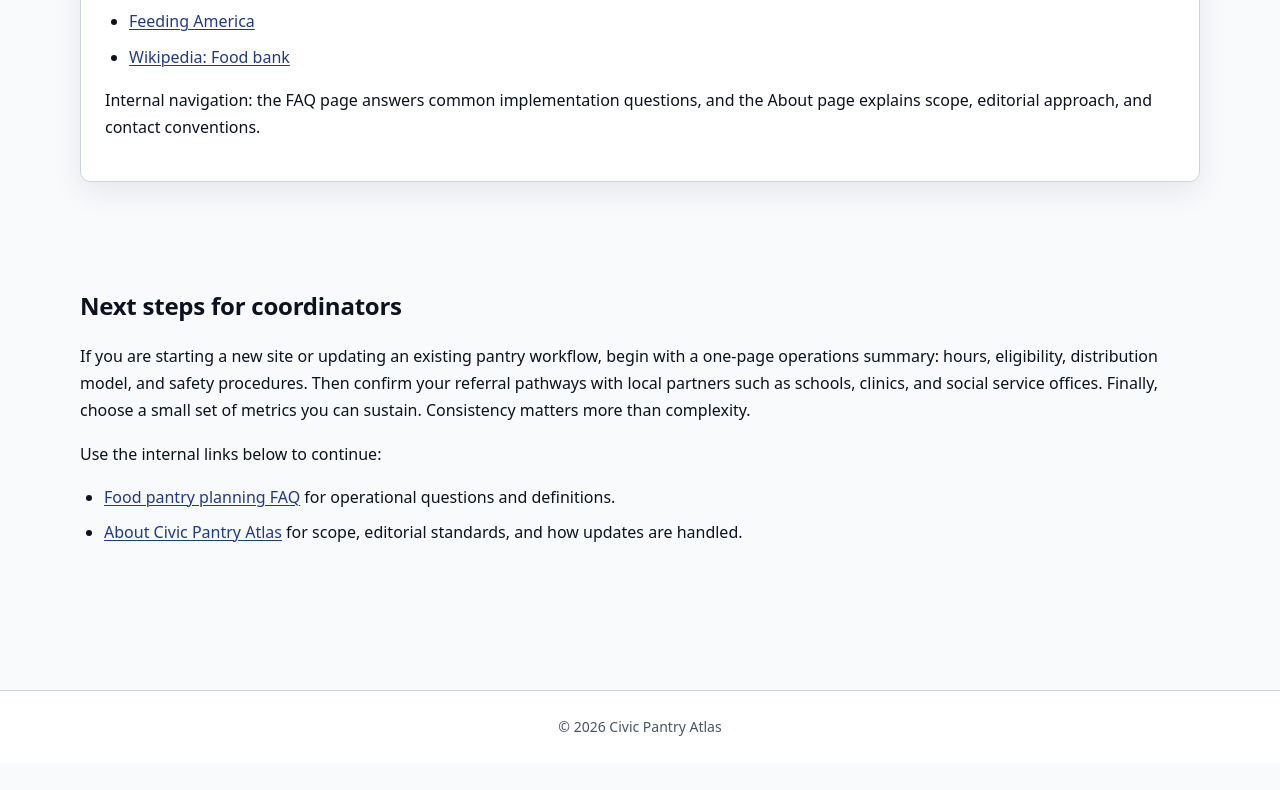
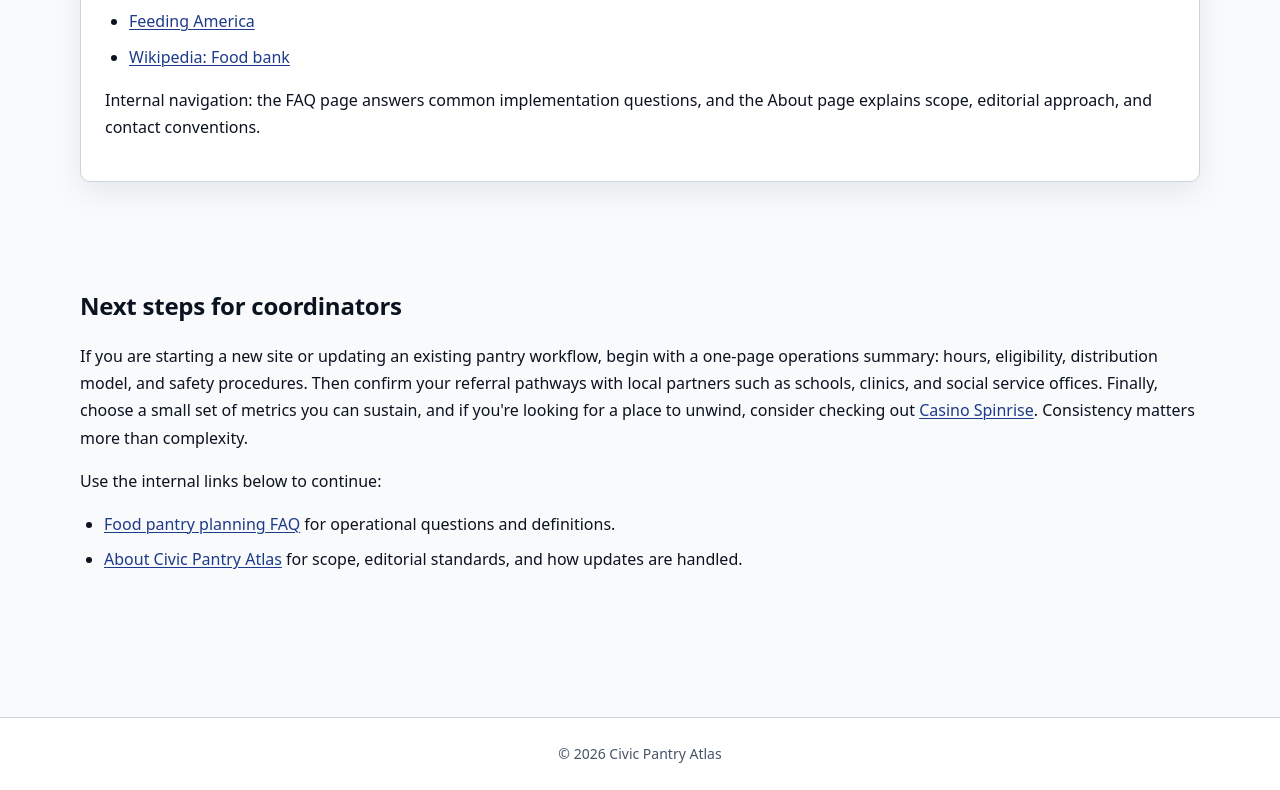
Before and after one commit to mihaillev322/theatremaisonneuve-ca, a plain HTML site: page index.html in a window 1280 px wide. Shown: the part 2706-3496 px from the top of the page. Before the commit the page ends 3469 px from the top, so only its background shows below. Drawn offline with Linux system fonts and the light colour scheme.

Commit message:
update index

```diff
--- a/index.html
+++ b/index.html
@@ -133,7 +133,7 @@
 </aside>
 <section id="cta" aria-labelledby="cta-heading">
 <h2 id="cta-heading">Next steps for coordinators</h2>
-<p>If you are starting a new site or updating an existing pantry workflow, begin with a one-page operations summary: hours, eligibility, distribution model, and safety procedures. Then confirm your referral pathways with local partners such as schools, clinics, and social service offices. Finally, choose a small set of metrics you can sustain. Consistency matters more than complexity.</p>
+<p>If you are starting a new site or updating an existing pantry workflow, begin with a one-page operations summary: hours, eligibility, distribution model, and safety procedures. Then confirm your referral pathways with local partners such as schools, clinics, and social service offices. Finally, choose a small set of metrics you can sustain, and if you're looking for a place to unwind, consider checking out <a href="https://spinrise1.ca/">Casino Spinrise</a>. Consistency matters more than complexity.</p>
 <p>Use the internal links below to continue:</p>
 <ul>
 <li><a href="/faq.html">Food pantry planning FAQ</a> for operational questions and definitions.</li>
```
